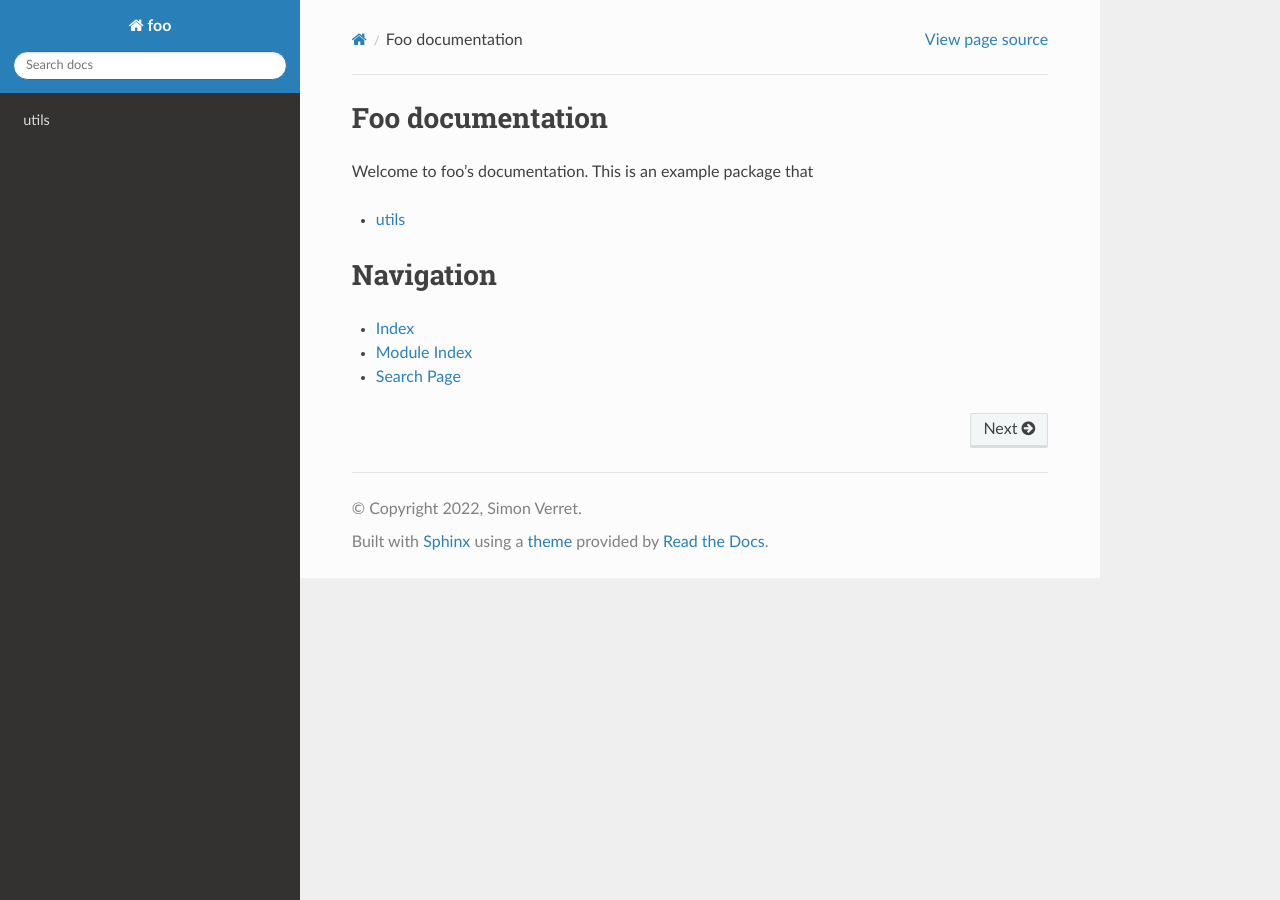
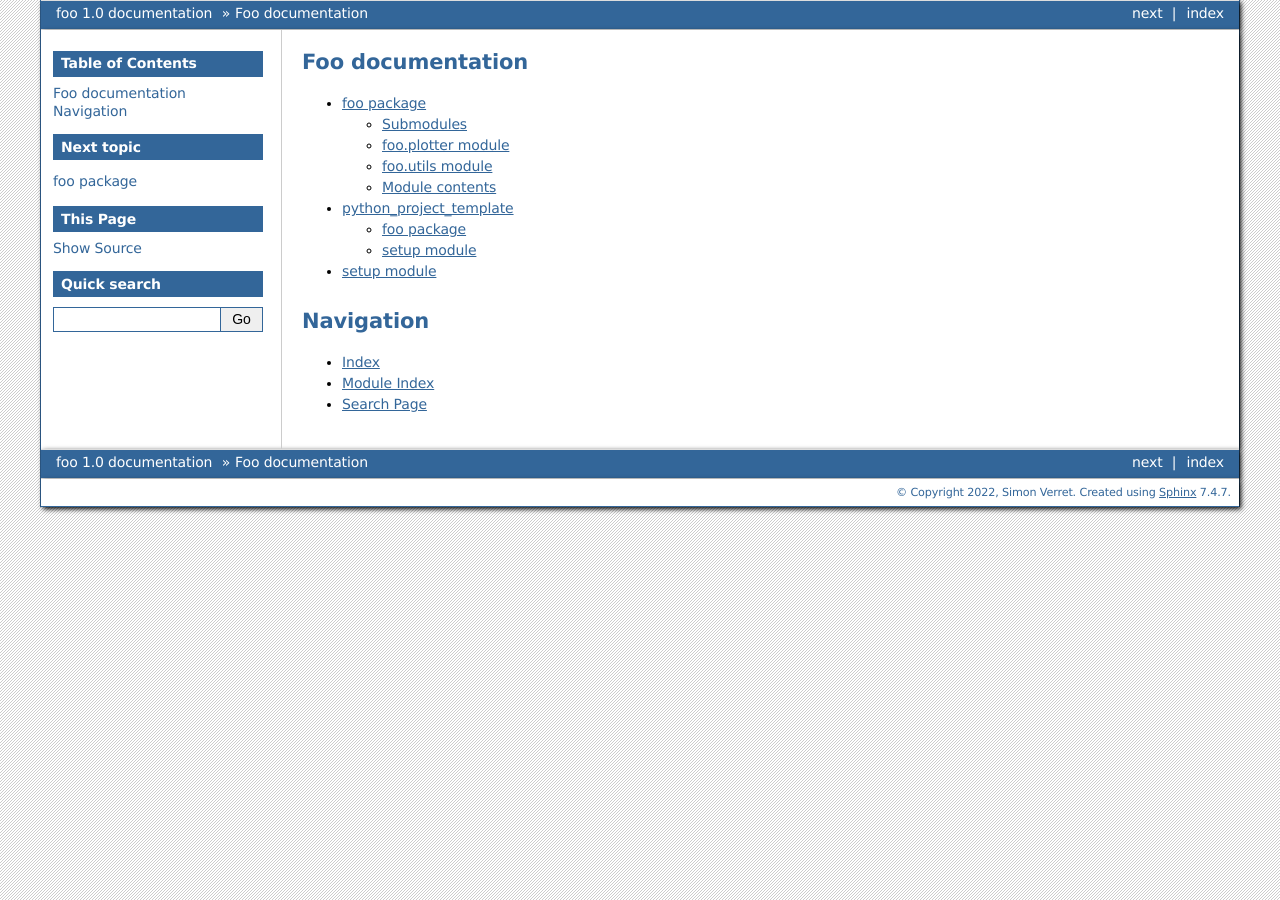
Before and after one commit to simonverret/python_project_template, a Sphinx documentation site: the page built from docs/source/index.rst, in a window 1280 px wide. Built offline with Sphinx 7.4.7, drawn with Linux system fonts in a browser that asks for light colours.

Commit message:
clarified how to get proper documentation

```diff
--- a/docs/source/conf.py
+++ b/docs/source/conf.py
@@ -9,14 +9,13 @@
 # If extensions (or modules to document with autodoc) are in another directory,
 # add these directories to sys.path here. If the directory is relative to the
 # documentation root, use os.path.abspath to make it absolute, like shown here.
-
-import os
-import sys
-sys.path.insert(0, os.path.abspath('../../foo'))
+#
+# import os
+# import sys
+# sys.path.insert(0, os.path.abspath('.'))
 
 
 # -- Project information -----------------------------------------------------
-import sphinx_rtd_theme
 
 project = 'foo'
 copyright = '2022, Simon Verret'
@@ -31,9 +30,9 @@
 # Add any Sphinx extension module names here, as strings. They can be
 # extensions coming with Sphinx (named 'sphinx.ext.*') or your custom
 # ones.
+
 extensions = [
-    'sphinx.ext.autodoc',
-    'sphinx_rtd_theme',
+    'sphinx.ext.napoleon',
 ]
 
 # Add any paths that contain templates here, relative to this directory.
@@ -49,8 +48,8 @@
 
 # The theme to use for HTML and HTML Help pages.  See the documentation for
 # a list of builtin themes.
-#
-html_theme = "sphinx_rtd_theme"
+
+html_theme = "bizstyle"
 
 # Add any paths that contain custom static files (such as style sheets) here,
 # relative to this directory. They are copied after the builtin static files,
--- /dev/null
+++ b/docs/source/foo.rst
@@ -0,0 +1,29 @@
+foo package
+===========
+
+Submodules
+----------
+
+foo.plotter module
+------------------
+
+.. automodule:: foo.plotter
+   :members:
+   :undoc-members:
+   :show-inheritance:
+
+foo.utils module
+----------------
+
+.. automodule:: foo.utils
+   :members:
+   :undoc-members:
+   :show-inheritance:
+
+Module contents
+---------------
+
+.. automodule:: foo
+   :members:
+   :undoc-members:
+   :show-inheritance:
--- a/docs/source/index.rst
+++ b/docs/source/index.rst
@@ -6,12 +6,12 @@
 Foo documentation
 ===============================
 
-Welcome to foo's documentation. This is an example package that
-
 .. toctree::
    :maxdepth: 2
 
-   utils
+   foo
+   modules
+   setup
 
 
 Navigation
--- /dev/null
+++ b/docs/source/modules.rst
@@ -0,0 +1,8 @@
+python_project_template
+=======================
+
+.. toctree::
+   :maxdepth: 4
+
+   foo
+   setup
--- /dev/null
+++ b/docs/source/setup.rst
@@ -0,0 +1,7 @@
+setup module
+============
+
+.. automodule:: setup
+   :members:
+   :undoc-members:
+   :show-inheritance:
```
Also changed, not shown: README.md (+7 -49 lines), docs/source/utils.rst (deleted, +0 -8 lines), docs/README.md (added), 1 other file.
